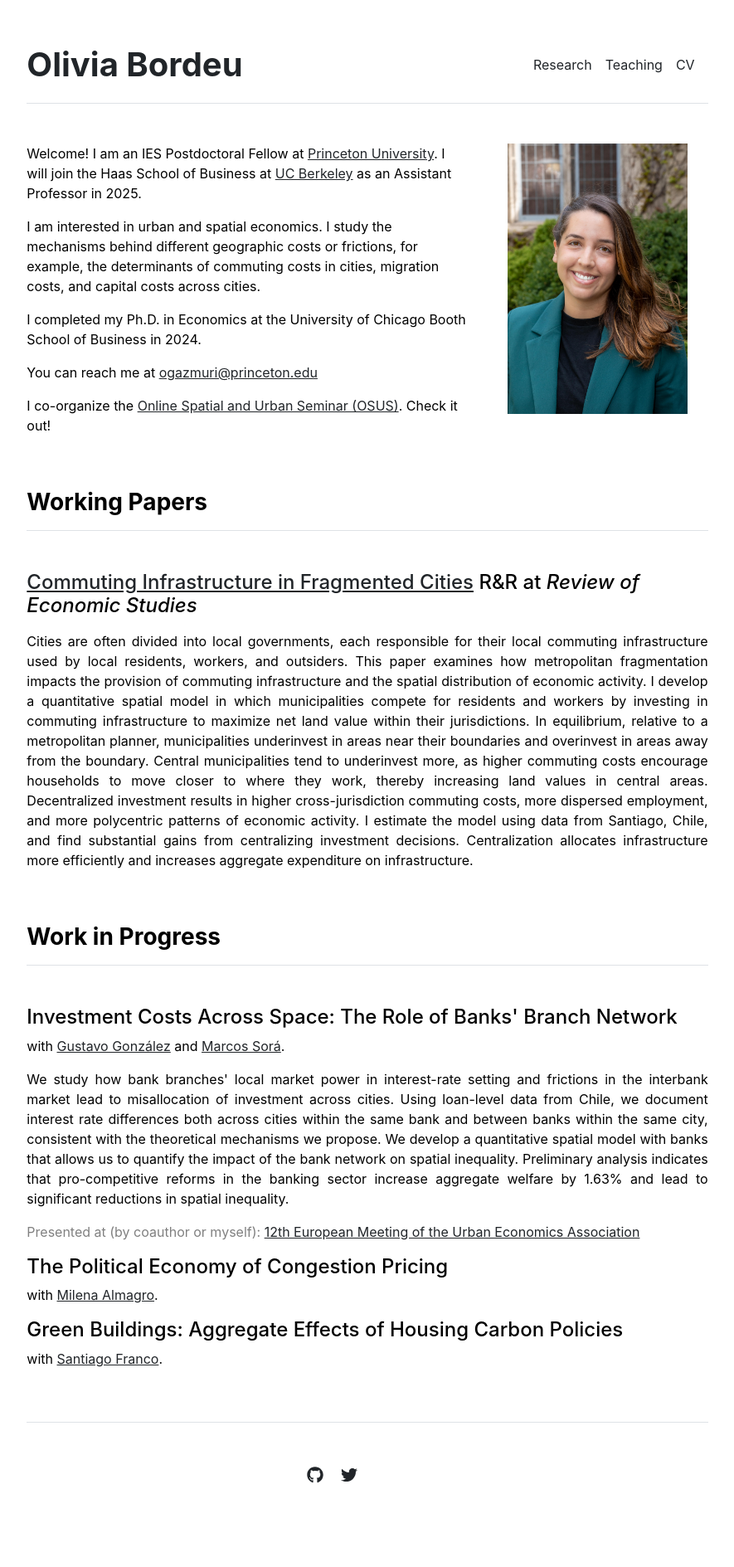
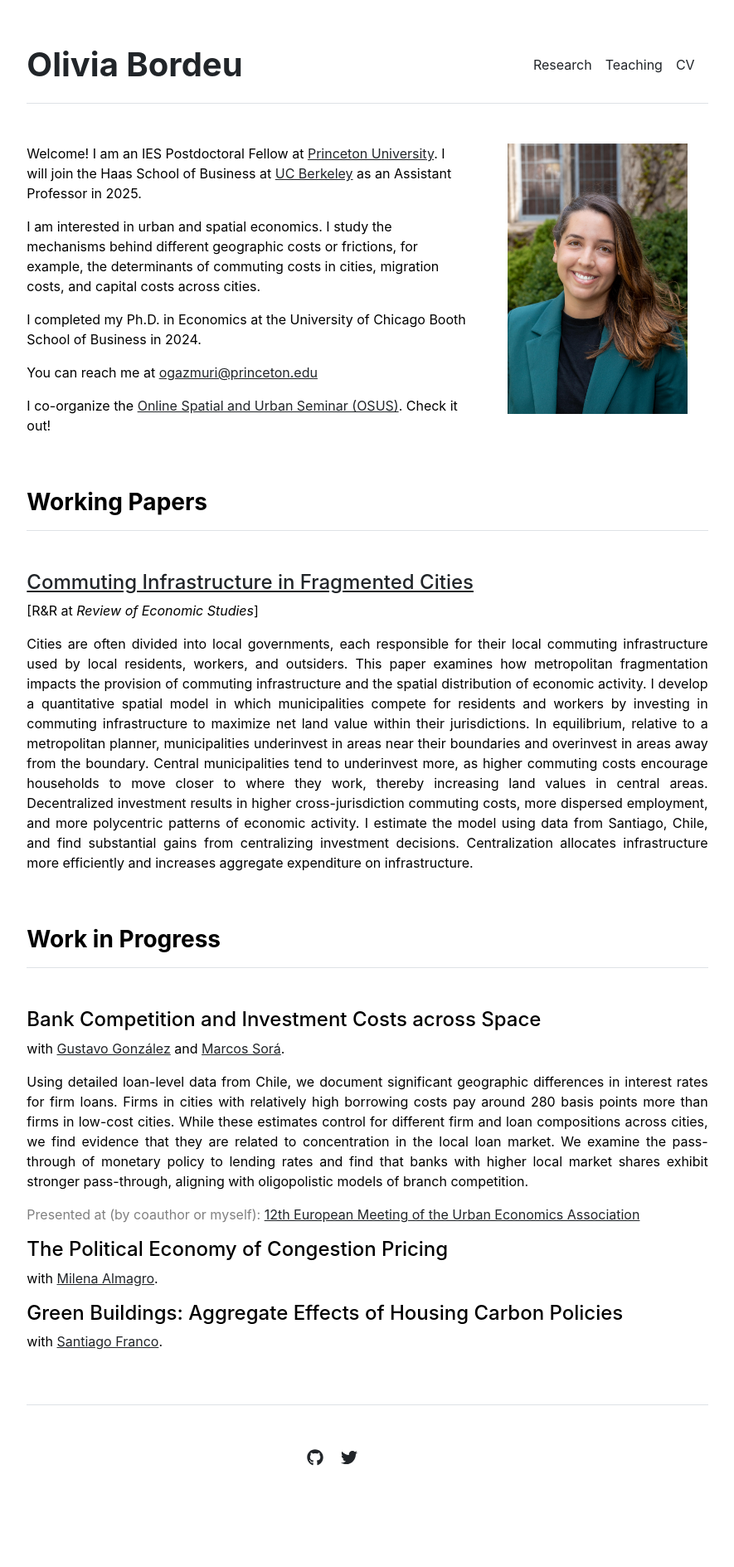
Before and after one commit to obordeu/obordeu.github.io, a Jekyll site: the page built from index.md, in a window 1280 px wide. Shown: the whole page at 83% size, without its empty margins (197-1082 px from the left). Built offline with Jekyll 4.4.1, drawn with Linux system fonts in a browser that asks for light colours; after the commit the page ends 1868 px from its top, so only the background shows below that.

Commit message:
Update format

```diff
--- a/_data/research.yml
+++ b/_data/research.yml
@@ -1,2 +1,2 @@
 index:
-- {name: '<a href="https://www.oliviabordeu.com/papers/fragmented_cities_obordeu.pdf">Commuting Infrastructure in Fragmented Cities</a> R&R at <em>Review of Economic Studies</em>', coauthors: '', coathors_website: '', summary: 'Cities are often divided into local governments, each responsible for their local commuting infrastructure used by local residents, workers, and outsiders. This paper examines how metropolitan fragmentation impacts the provision of commuting infrastructure and the spatial distribution of economic activity. I develop a quantitative spatial model in which municipalities compete for residents and workers by investing in commuting infrastructure to maximize net land value within their jurisdictions. In equilibrium, relative to a metropolitan planner, municipalities underinvest in areas near their boundaries and overinvest in areas away from the boundary. Central municipalities tend to underinvest more, as higher commuting costs encourage households to move closer to where they work, thereby increasing land values in central areas. Decentralized investment results in higher cross-jurisdiction commuting costs, more dispersed employment, and more polycentric patterns of economic activity. I estimate the model using data from Santiago, Chile, and find substantial gains from centralizing investment decisions. Centralization allocates infrastructure more efficiently and increases aggregate expenditure on infrastructure.'}
+- {name: '<a href="https://www.oliviabordeu.com/papers/fragmented_cities_obordeu.pdf">Commuting Infrastructure in Fragmented Cities</a>', status: '[R&R at <em>Review of Economic Studies</em>]', coauthors: '', coathors_website: '', summary: 'Cities are often divided into local governments, each responsible for their local commuting infrastructure used by local residents, workers, and outsiders. This paper examines how metropolitan fragmentation impacts the provision of commuting infrastructure and the spatial distribution of economic activity. I develop a quantitative spatial model in which municipalities compete for residents and workers by investing in commuting infrastructure to maximize net land value within their jurisdictions. In equilibrium, relative to a metropolitan planner, municipalities underinvest in areas near their boundaries and overinvest in areas away from the boundary. Central municipalities tend to underinvest more, as higher commuting costs encourage households to move closer to where they work, thereby increasing land values in central areas. Decentralized investment results in higher cross-jurisdiction commuting costs, more dispersed employment, and more polycentric patterns of economic activity. I estimate the model using data from Santiago, Chile, and find substantial gains from centralizing investment decisions. Centralization allocates infrastructure more efficiently and increases aggregate expenditure on infrastructure.'}
--- a/_data/wip.yml
+++ b/_data/wip.yml
@@ -1,4 +1,4 @@
 index:
-- {name: "Investment Costs Across Space: The Role of Banks' Branch Network", coauthors: [{name: 'Gustavo González', website: 'https://sites.google.com/view/gustavo-gonzalez', del: ' and '},{name: 'Marcos Sorá', website: 'https://www.marcossora.com/', del: '.'}], presented_at: 'Presented at (by coauthor or myself): <a href="https://urbaneconomics.org/meetings/emuea2023/">12th European Meeting of the Urban Economics Association</a>', summary: "We study how bank branches' local market power in interest-rate setting and frictions in the interbank market lead to misallocation of investment across cities. Using loan-level data from Chile, we document interest rate differences both across cities within the same bank and between banks within the same city, consistent with the theoretical mechanisms we propose. We develop a quantitative spatial model with banks that allows us to quantify the impact of the bank network on spatial inequality. Preliminary analysis indicates that pro-competitive reforms in the banking sector increase aggregate welfare by 1.63% and lead to significant reductions in spatial inequality."}
+- {name: 'Bank Competition and Investment Costs across Space', coauthors: [{name: 'Gustavo González', website: 'https://sites.google.com/view/gustavo-gonzalez', del: ' and '},{name: 'Marcos Sorá', website: 'https://www.marcossora.com/', del: '.'}], presented_at: 'Presented at (by coauthor or myself): <a href="https://urbaneconomics.org/meetings/emuea2023/">12th European Meeting of the Urban Economics Association</a>', summary: "Using detailed loan-level data from Chile, we document significant geographic differences in interest rates for firm loans. Firms in cities with relatively high borrowing costs pay around 280 basis points more than firms in low-cost cities. While these estimates control for different firm and loan compositions across cities, we find evidence that they are related to concentration in the local loan market. We examine the pass-through of monetary policy to lending rates and find that banks with higher local market shares exhibit stronger pass-through, aligning with oligopolistic models of branch competition."}
 - {name: 'The Political Economy of Congestion Pricing', coauthors: [{name: 'Milena Almagro', website: 'https://www.milena-almagro.com/', del: '.'}]}
 - {name: 'Green Buildings: Aggregate Effects of Housing Carbon Policies', coauthors: [{name: 'Santiago Franco', website: 'https://www.santiago-franco.com/', del: '.'}]}
--- a/_includes/research.html
+++ b/_includes/research.html
@@ -8,6 +8,9 @@
             {% for coauthor in item.coauthors %}
               <a href={{coauthor.website}}>{{ coauthor.name }}</a>{{ coauthor.del }}
             {% endfor %}
+          {% endif %}
+          {% if item.status!='' %}
+          <p align="justify">{{ item.status }}</p>
           {% endif %}
           </p>
         <p align="justify">{{ item.summary }}</p>
```
